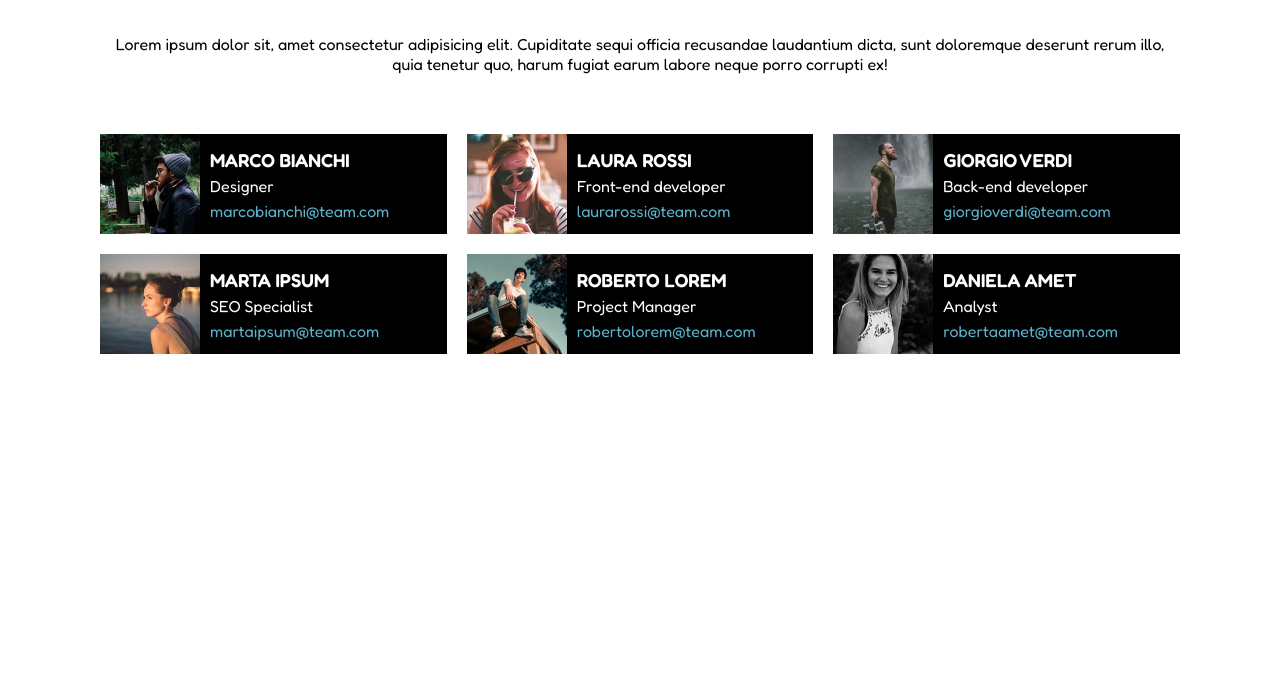
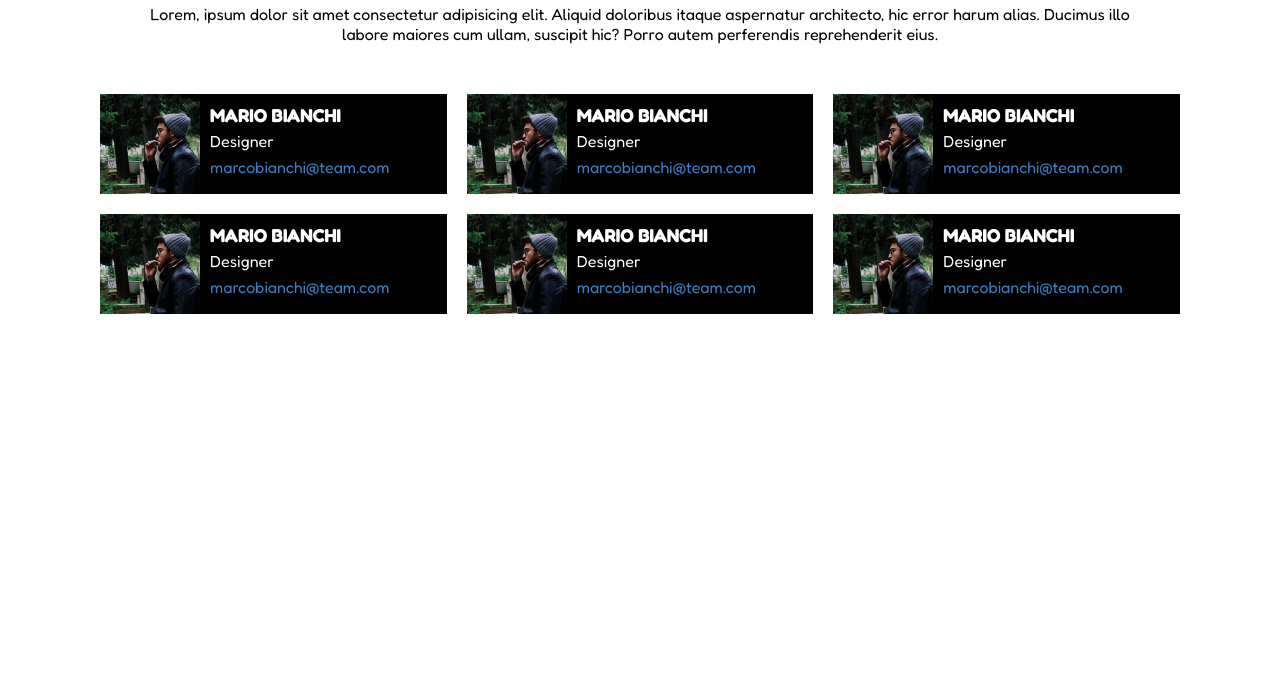
Before and after one commit to carloeusebi/html-css-flex-cards, a plain HTML site: page index.html in a window 1280 px wide. Shown: the part 105-800 px from the top of the page. Drawn offline with Linux system fonts and the light colour scheme.

Commit message:
layout completed

```diff
--- a/index.html
+++ b/index.html
@@ -15,101 +15,74 @@
     <!-- boolean exersice
     made by
     Carlo Eusebi -->
+    <main>
+        <div class="container">
 
-    <div class="container">
-        <!-- header containes only title-->
-        <header>
-            <h1 class="mg-ver-50" id="main-title">Meet our Team</h1>
+            <section class="meet-our-team">
+
+                <header class="meet-our-team-header">
+                    <h1>Meet our team</h1>
+                    <p>Lorem, ipsum dolor sit amet consectetur adipisicing elit. Aliquid doloribus itaque aspernatur architecto, hic error harum alias. Ducimus illo labore maiores cum ullam, suscipit hic? Porro autem perferendis reprehenderit eius.</p>
                 </header>
 
-        <!-- main section -->
-        <main>
-            <!-- i decided to put the paragraph inside the main because i suppose it is some kind of team description -->
-            <p class="team-description mg-ver-50">Lorem ipsum dolor sit, amet consectetur adipisicing elit. Cupiditate sequi officia recusandae laudantium dicta, sunt doloremque deserunt rerum illo, quia tenetur quo, harum fugiat earum labore neque porro corrupti ex!</p>
+                <div class="team-cards d-flex">
 
-            <!-- div containing all the cards
-            I decided to put both rows inside the same div since cards' height is locked they will never break layout -->
-            <div class="cards-wrapper clearfix">
-
-                <!-- 1st card -->
-                <div class="card float-left clearfix">
-                    <!-- card picture -->
-                    <img class="card-picture float-left" src="img/male1.png" alt="MARCO BIANCHI">
-                    <div class="card-infos">
-                        <!-- card name -->
-                        <h3 class="card-name">MARCO BIANCHI</h3>
-                        <!-- card-role -->
-                        <div class="card-role">Designer</div>
-                        <a class="card-mail" href="mailto:marcobianchi@team.com">marcobianchi@team.com</a>
+                        <div class="card d-flex">
+                            <img class="card-image" src="img/male1.png" alt="MARIO BIANCHI">
+                            <div class="card-content">
+                                <h3 class="member-name">MARIO BIANCHI</h3>
+                                <div class="member-role">Designer</div>
+                                <a href="mailto:marcobianchi@team.com">marcobianchi@team.com</a>
+                            </div>
+                        </div>
+                        <div class="card d-flex">
+                            <img class="card-image" src="img/male1.png" alt="MARIO BIANCHI">
+                            <div class="card-content">
+                                <h3 class="member-name">MARIO BIANCHI</h3>
+                                <div class="member-role">Designer</div>
+                                <a href="mailto:marcobianchi@team.com">marcobianchi@team.com</a>
+                            </div>
+                        </div>
+                        <div class="card d-flex">
+                            <img class="card-image" src="img/male1.png" alt="MARIO BIANCHI">
+                            <div class="card-content">
+                                <h3 class="member-name">MARIO BIANCHI</h3>
+                                <div class="member-role">Designer</div>
+                                <a href="mailto:marcobianchi@team.com">marcobianchi@team.com</a>
                             </div>
                         </div>
 
-                <!-- 2nd card -->
-                <div class="card float-left clearfix">
-                    <!-- card picture -->
-                    <img class="card-picture float-left" src="img/female1.png" alt="LAURA ROSSI">
-                    <div class="card-infos">
-                        <!-- card name -->
-                        <h3 class="card-name">LAURA ROSSI</h3>
-                        <!-- card-role -->
-                        <div class="card-role">Front-end developer</div>
-                        <a class="card-mail" href="mailto:laurarossi@team.com">laurarossi@team.com</a>
+                        <div class="card d-flex">
+                            <img class="card-image" src="img/male1.png" alt="MARIO BIANCHI">
+                            <div class="card-content">
+                                <h3 class="member-name">MARIO BIANCHI</h3>
+                                <div class="member-role">Designer</div>
+                                <a href="mailto:marcobianchi@team.com">marcobianchi@team.com</a>
+                            </div>
+                        </div>
+                        <div class="card d-flex">
+                            <img class="card-image" src="img/male1.png" alt="MARIO BIANCHI">
+                            <div class="card-content">
+                                <h3 class="member-name">MARIO BIANCHI</h3>
+                                <div class="member-role">Designer</div>
+                                <a href="mailto:marcobianchi@team.com">marcobianchi@team.com</a>
+                            </div>
+                        </div>
+                        <div class="card d-flex">
+                            <img class="card-image" src="img/male1.png" alt="MARIO BIANCHI">
+                            <div class="card-content">
+                                <h3 class="member-name">MARIO BIANCHI</h3>
+                                <div class="member-role">Designer</div>
+                                <a href="mailto:marcobianchi@team.com">marcobianchi@team.com</a>
                             </div>
                         </div>
 
-                <!-- 3rd card -->
-                <div class="card float-left clearfix">
-                    <!-- card picture -->
-                    <img class="card-picture float-left" src="img/male2.png" alt="GIORGIO VERDI">
-                    <div class="card-infos">
-                        <!-- card name -->
-                        <h3 class="card-name">GIORGIO VERDI</h3>
-                        <!-- card-role -->
-                        <div class="card-role">Back-end developer</div>
-                        <a class="card-mail" href="mailto:giorgioverdi@team.com">giorgioverdi@team.com</a>
-                    </div>
-                </div>
 
-                <!-- 4th card -->
-                <div class="card float-left clearfix">
-                    <!-- card picture -->
-                    <img class="card-picture float-left" src="img/female2.png" alt="MARTA IPSUM">
-                    <div class="card-infos">
-                        <!-- card name -->
-                        <h3 class="card-name">MARTA IPSUM</h3>
-                        <!-- card-role -->
-                        <div class="card-role">SEO Specialist</div>
-                        <a class="card-mail" href="mailto:martaipsum@team.com">martaipsum@team.com</a>
-                    </div>
-                </div>
 
-                <!-- 5th card -->
-                <div class="card float-left clearfix">
-                    <!-- card picture -->
-                    <img class="card-picture float-left" src="img/male3.png" alt="ROBERTO LOREM">
-                    <div class="card-infos">
-                        <!-- card name -->
-                        <h3 class="card-name">ROBERTO LOREM</h3>
-                        <!-- card-role -->
-                        <div class="card-role">Project Manager</div>
-                        <a class="card-mail" href="mailto:robertolorem@team.com">robertolorem@team.com</a>
-                    </div>
-                </div>
+            </section>
 
-                <!-- 6th card -->
-                <div class="card float-left clearfix">
-                    <!-- card picture -->
-                    <img class="card-picture float-left" src="img/female3.png" alt="DANIELA AMET">
-                    <div class="card-infos">
-                        <!-- card name -->
-                        <h3 class="card-name">DANIELA AMET</h3>
-                        <!-- card-role -->
-                        <div class="card-role">Analyst</div>
-                        <a class="card-mail" href="mailto:robertaamet@team.com">robertaamet@team.com</a>
-                    </div>
-                </div>
         </div>
     </main>
-    </div>
+
 </body>
-</html>
+</html
--- a/style/style.css
+++ b/style/style.css
@@ -6,86 +6,67 @@
     padding: 0;
 }
 
-
-:root{
-    /* I'm giving an height (the same height) to both the card and the image
-    because if something unexpected happens (like a really really long name) it
-    would break only the single card, and not the entire layout */
-    --card-height: 100px;
-    /* mgn-btw-cards is used to space cards between each other */
-    --mgn-btw-cards: 10px;
-}
-
 body{
     font-family: "fredoka", sans-serif;
 }
 
-/* utilities */
+/* generics */
+
 a{
     text-decoration: none;
-    color: #5ab2cc;
+    color: #3880C2;
 }
+
+/* utilities */
+
 .container{
     max-width: 1080px;
     margin: 0 auto;
 }
 
-.mg-ver-50{
-    margin:50px 0;
+/* header */
+.meet-our-team-header h1{
+    margin: 40px 0;
+    color: #EA5B8D;
 }
 
-.float-left{
-    float: left;
+.meet-our-team-header{
+    text-align: center;
+    margin:40px;
 }
 
-.clearfix::after{
-    content: "";
-    display: table;
-    clear: both;
+.d-flex{
+    display: flex;
 }
 
-/* header */
-#main-title{
-    color: #e63b76;
-    text-align: center;
-}
+/* CARDS */
 
-.team-description{
-    text-align: center;
-}
-
-/* cards */
-
-.cards-wrapper{
-    /* formula used to get negative values */
-    margin-left: calc(var(--mgn-btw-cards) * -1);
-    margin-right: calc(var(--mgn-btw-cards) * -1);
+.team-cards{
+    flex-wrap: wrap;
+    margin-left: -10px;
+    margin-right: -10px;
+    justify-content: center;
 }
 
 .card{
     background-color: black;
     color: white;
-    /* I'm giving an height (the same height) to both the card and the image
-    because if something unexpected happens (like a really really long name) it
-    would braek only the single card, and not the entire layout */
-    height: var(--card-height);
-    width: calc(100% / 3 - 2 * (var(--mgn-btw-cards)));
-    margin: 10px var(--mgn-btw-cards);
+    margin: 10px;
+    min-width: calc(100% / 3 - 20px);
 }
 
-.card-picture{
+.card-image{
+    height: 100px;
     margin-right: 10px;
-    height: var(--card-height);
 }
 
-.card-infos{
-    margin: 15px 0;
+.card-content{
+    display: flex;
+    flex-direction: column;
+    justify-content: center;
+    padding: 10px 0;
 }
 
-.card-name{
-    font-weight: 600;
+.card-content *{
+    height: calc((100px - 20px) / 3);
 }
-
-.card-role{
-    margin: 5px 0;
-}
```
Lines whose indentation alone changed are shown as unchanged.
